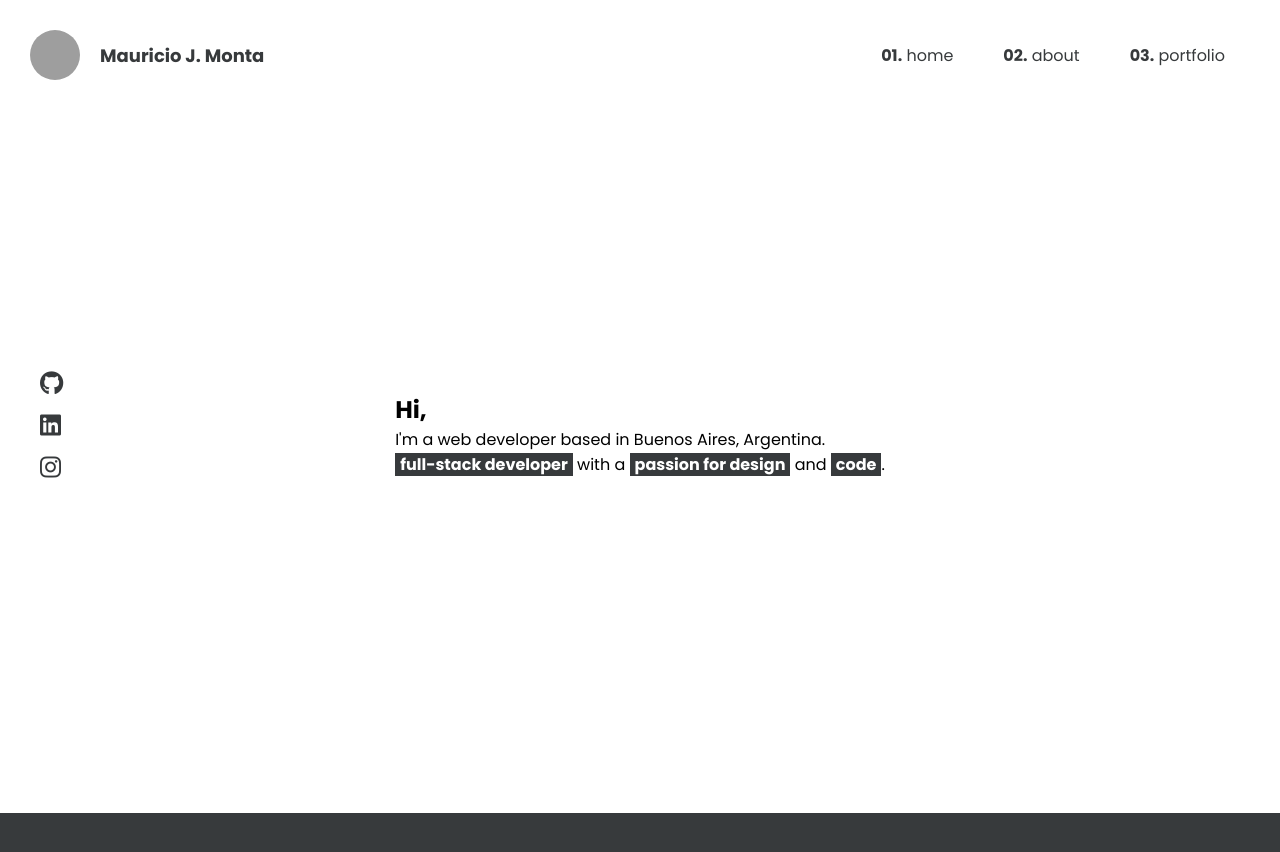
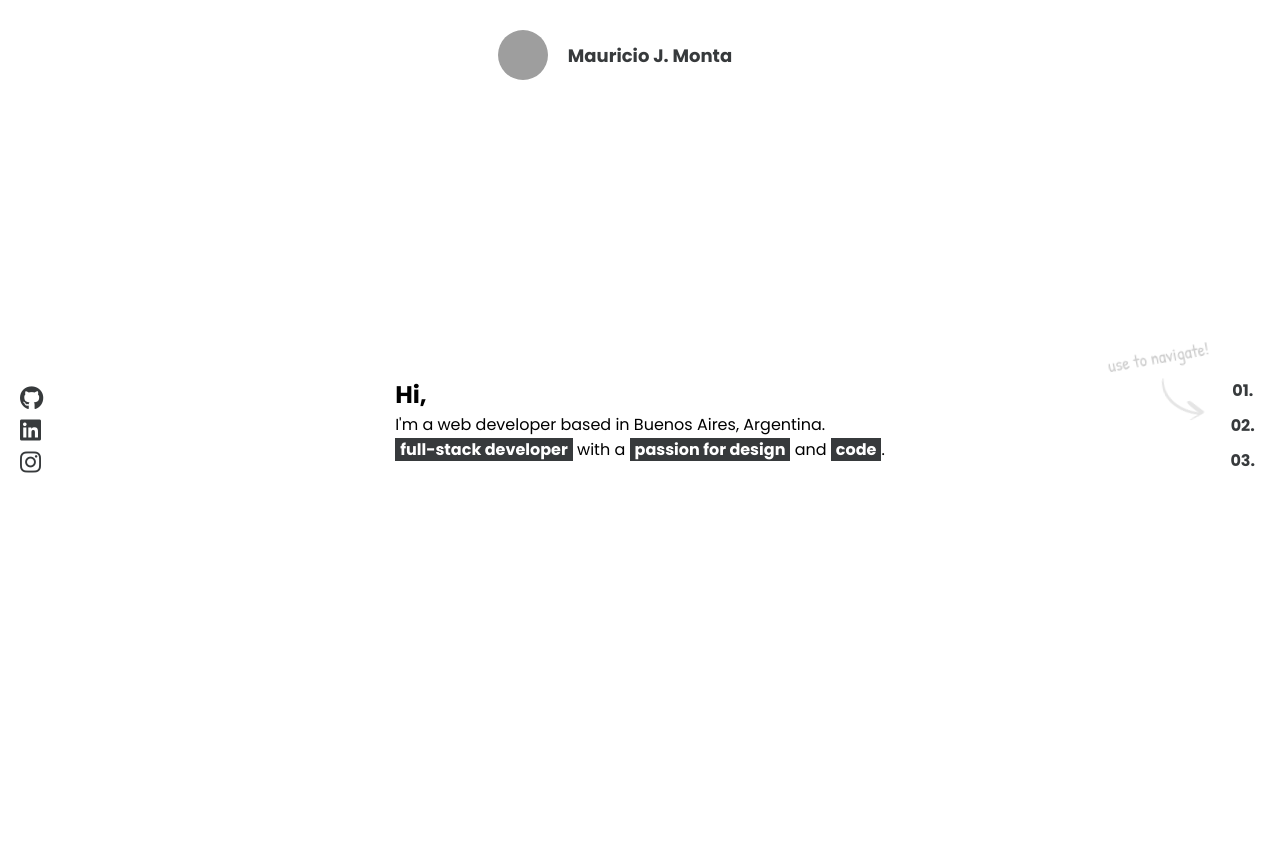
Before and after one commit to mauriciomonta/portfolio_example1, a plain HTML site: page index.html in a window 1280 px wide. Drawn offline with Linux system fonts and the light colour scheme; grey boxes are pictures that could not be loaded.

Commit message:
home section modified

```diff
--- a/index.html
+++ b/index.html
@@ -8,6 +8,7 @@
     <link rel="preconnect" href="https://fonts.googleapis.com">
 <link rel="preconnect" href="https://fonts.gstatic.com" crossorigin>
 <link href="https://fonts.googleapis.com/css2?family=Poppins:ital,wght@0,100;0,200;0,300;0,400;0,500;0,600;0,700;0,800;0,900;1,100;1,200;1,300;1,400;1,500;1,600;1,700;1,800;1,900&display=swap" rel="stylesheet">
+<link href="https://fonts.googleapis.com/css2?family=Patrick+Hand&display=swap" rel="stylesheet">
 <link rel="stylesheet" href="style.css">
 <script src="https://kit.fontawesome.com/c92cea7e97.js" crossorigin="anonymous"></script>
 </head>
@@ -17,20 +18,24 @@
             <img src="https://avatars.githubusercontent.com/u/72727722?v=4" alt="profile image">
             <h1>Mauricio J. Monta</h1>
         </div>
-        <nav>
+    </section>
+    <div class="navigate" id="navigate">
+        <p>use to navigate!</p>
+        <img src="src/img/down_arrow.png" height="70" alt="arrow">
+    </div>
+    <nav id="nav">
         <ul>
             <li>
-                    <a href="#home"><span>01.</span> home</a>
+                <a href="#home"><span>01.</span></a>
             </li>
             <li>
-                    <a href="#about"><span>02.</span> about</a>
+                <a href="#about"><span>02.</span></a>
             </li>
             <li>
-                    <a href="#portfolio"><span>03.</span> portfolio</a>
+                <a href="#portfolio"><span>03.</span></a>
             </li>
         </ul>
     </nav>
-    </section>
     <section class="home">
         <div class="home-content">
             <h1>Hi,</h1>
--- a/script.js
+++ b/script.js
@@ -0,0 +1,6 @@
+const menu = document.getElementById('nav')
+const navigate = document.getElementById('navigate');
+
+menu.addEventListener('mouseenter', function(e) {
+    navigate.classList.add('opacity0');
+})
--- a/style.css
+++ b/style.css
@@ -2,6 +2,11 @@
 	margin: 0;
 	padding: 0;
 	font-family: 'Poppins', sans-serif;
+    scroll-behavior: smooth;
+}
+
+html{
+    overflow-y: hidden;
 }
 
 :root {
@@ -13,9 +18,10 @@
 .navbar {
 	display: flex;
 	flex-direction: row;
-	justify-content: space-between;
+	justify-content: center;
 	align-items: center;
-	padding: 30px;
+	padding: 30px 0;
+    margin-right: 50px;
 }
 
 .identity {
@@ -45,19 +51,31 @@
 }
 
 nav ul {
+    position: fixed;
+    right: 0;
+    height: 76vh;
 	display: flex;
-	flex-direction: row;
+	flex-direction: column;
 	align-items: center;
-	justify-content: space-between;
+	justify-content: center;
 	list-style-type: none;
+    margin-top: 16px;
 }
 
 nav ul li a {
 	color: var(--third);
-	margin: 0px 20px;
+	margin-right: 20px;
 	text-decoration: none;
 	padding: 5px;
 	transition: all 0.2s ease-in-out;
+}
+
+nav ul li{
+    margin-bottom: 10px;
+}
+
+nav ul li span{
+    transition: all 0.2s ease-in-out;
 }
 
 nav ul li a:hover span {
@@ -75,6 +93,10 @@ nav ul li span {
 	justify-content: center;
 	padding: 20px;
 	height: 76vh;
+}
+
+.home-content{
+    margin-top: -30px;
 }
 
 .home-content ul {
@@ -100,7 +122,7 @@ nav ul li span {
     position: fixed;
     left: 0;
     width: 10%;
-    margin-left: 40px;
+    margin-left: 20px;
     display: flex;
 	flex-direction: column;
 	align-items: flex-start;
@@ -114,7 +136,8 @@ nav ul li span {
 }
 
 .socialmedia i {
-    margin-bottom: 30px;
+    mix-blend-mode: difference;
+    margin-bottom: 20px;
 	transition: all 0.2s ease-in-out;
 }
 
@@ -125,5 +148,29 @@ nav ul li span {
 .about{
     margin-top: 55px;
     height: 100vh;
-    background-color: var(--third);
+    background-color: #fff;
 }
+
+.navigate{
+    position: fixed;
+    right: 5%;
+    top: 43%;
+    transform: rotate(-10deg);
+    transition: all 0.2s ease-in-out;
+}
+
+.navigate img{
+    opacity: 10%;
+    margin-left: 30px;
+}
+
+.navigate p{
+    opacity: 20%;
+    font-size: 18px;
+    font-family: 'Patrick Hand';
+    color: #000;
+}
+
+.opacity0{
+    opacity: 0;
+}
```
Also changed, not shown: src/img/down_arrow.png (added). Lines whose indentation alone changed are shown as unchanged.
